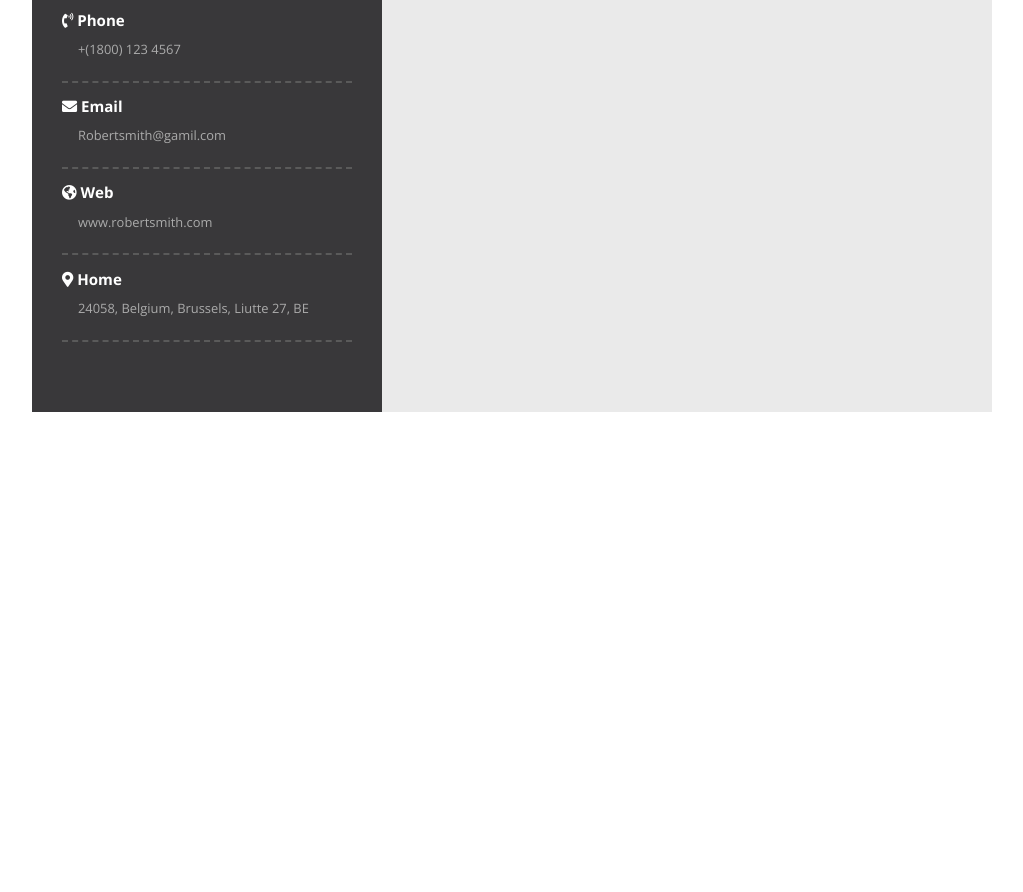
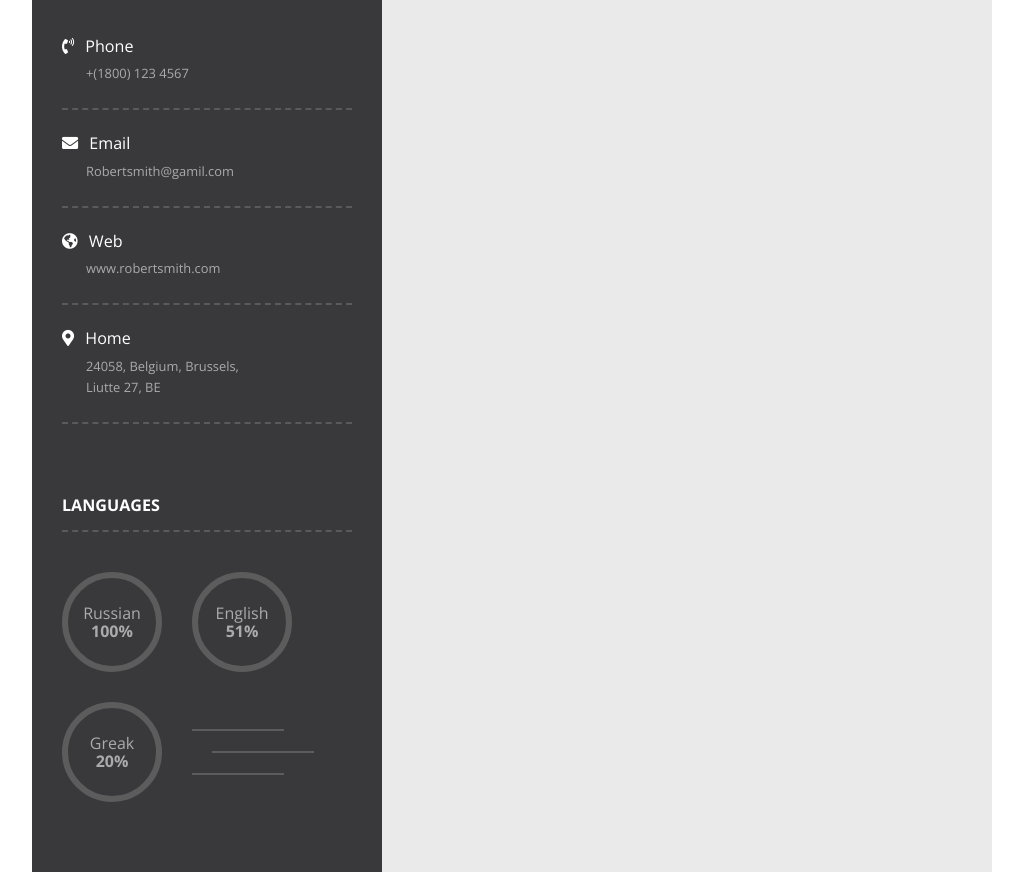
Before and after one commit to ARTobstrel/Portfolio1, a website: page app/index.html in a window 1280 px wide. Shown: the part 525-1417 px from the top of the page, without its empty margins (128-1151 px from the left). Before the commit the page ends 957 px from the top, so only its background shows below. Drawn offline with nearby package versions, Linux system fonts and the light colour scheme.

Commit message:
'commit_2'

```diff
--- a/app/css/main.css
+++ b/app/css/main.css
@@ -44,17 +44,63 @@ body {
   color: #ffffff;
   border-bottom: 2px dashed #5a5a5a; }
 
+.contacts {
+  margin-top: 40px;
+  margin-bottom: 72px; }
   .contacts__item {
     font-size: 12.9px;
     padding-bottom: 24px;
     border-bottom: 2px dashed #5a5a5a; }
-
   .contacts__title {
+    font-size: 16.13px;
+    font-weight: 400;
     color: #ffffff;
-  margin-bottom: 13px; }
-
+    margin-bottom: 8px;
+    margin-top: 24px; }
   .contacts__text {
     color: #ababab;
     font-style: normal;
     text-decoration: none;
-  padding-left: 16px; }
+    padding-left: 24px;
+    line-height: 20.97px; }
+
+.fas {
+  margin-right: 7px; }
+
+.languages {
+  display: flex;
+  flex-wrap: wrap;
+  padding-top: 40px; }
+
+.language {
+  width: 100px;
+  height: 100px;
+  border: 6px solid #5c5c5c;
+  border-radius: 50%;
+  display: flex;
+  justify-content: center;
+  align-items: center;
+  flex-direction: column;
+  margin-bottom: 30px;
+  margin-right: 30px; }
+  .language:nth-child(3) {
+    margin-bottom: 0; }
+  .language__text {
+    text-transform: uppercase;
+    font-size: 11px; }
+  .language__per {
+    font-size: 15px; }
+
+.lines {
+  display: flex;
+  flex-direction: column;
+  justify-content: center; }
+  .lines .line {
+    width: 92px;
+    height: 2px;
+    margin-top: 10px;
+    margin-bottom: 10px;
+    background-color: #5c5c5c; }
+    .lines .line:nth-child(2) {
+      width: 102px;
+      margin-left: 20px; }
--- a/app/index.html
+++ b/app/index.html
@@ -55,9 +55,28 @@
                         Home
                     </h3>
                     <address class="contacts__text">
-                        24058, Belgium, Brussels,
+                        24058, Belgium, Brussels,<br>
                         Liutte 27, BE
                     </address>
+                </div>
+            </div>
+            <h2 class="heading heading-light">
+                Languages
+            </h2>
+            <div class="languages">
+                <div class="language">
+                    <span class="language-text">Russian</span><strong class="language-per">100%</strong>
+                </div>
+                <div class="language">
+                    <span class="language-text">English</span><strong class="language-per">51%</strong>
+                </div>
+                <div class="language">
+                    <span class="language-text">Greak</span><strong class="language-per">20%</strong>
+                </div>
+                <div class="lines">
+                    <span class="line"></span>
+                    <span class="line"></span>
+                    <span class="line"></span>
                 </div>
             </div>
         </div>
```
Lines whose indentation alone changed are shown as unchanged.
